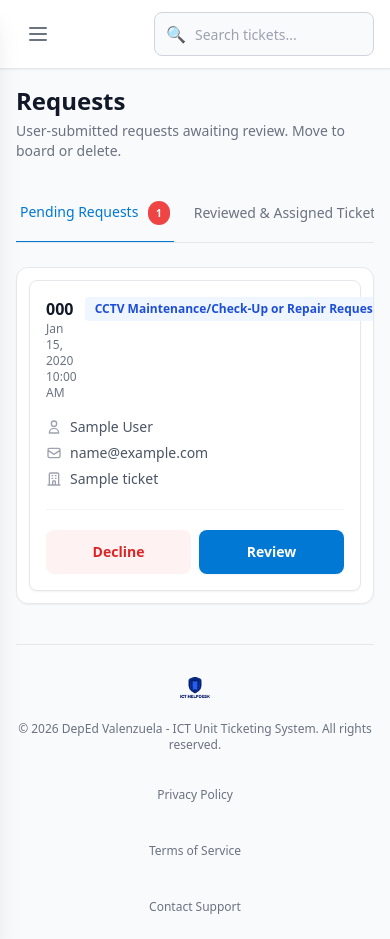
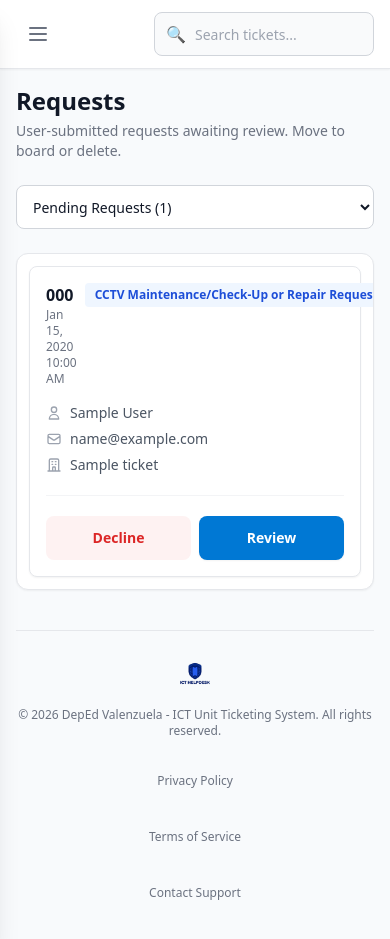
Before and after one commit to gomez28-dev/ict-ticketing-system, a Django app: page /admin-dashboard/requests/ in a window 390 px wide. Run offline with Django 5.2, Linux system fonts and the light colour scheme; a user stored in the database is signed in; tables that the repository leaves empty hold one stand-in row (values such as "Sample post"); some libraries are stand-ins or nearby versions.

Commit message:
Replace tab rows with native select dropdowns on mobile viewports for requests and school dashboard

```diff
--- a/tickets/templates/tickets/ticket_requests.html
+++ b/tickets/templates/tickets/ticket_requests.html
@@ -9,7 +9,18 @@
         </div>
     </div>
 
-    <div class="border-b border-gray-200 dark:border-gray-700 overflow-x-auto whitespace-nowrap hide-scrollbar pb-0">
+    <!-- Mobile dropdown selector -->
+    <div class="md:hidden">
+        <label for="mobile-tab-select" class="sr-only">Select a tab</label>
+        <select id="mobile-tab-select" onchange="switchTab(this.value)" class="w-full rounded-lg border border-gray-300 dark:border-gray-600 bg-white dark:bg-gray-800 text-gray-900 dark:text-white py-2 px-3 text-sm focus:outline-none focus:ring-2 focus:ring-blue-500 min-h-11 transition-colors">
+            <option value="pending">Pending Requests ({{ pending_count }})</option>
+            <option value="reviewed">Reviewed &amp; Assigned Tickets ({{ reviewed_count }})</option>
+            <option value="unresolved">Unresolved Tickets ({{ unresolved_count }})</option>
+        </select>
+    </div>
+
+    <!-- Desktop tabs -->
+    <div class="hidden md:block border-b border-gray-200 dark:border-gray-700 overflow-x-auto whitespace-nowrap hide-scrollbar pb-0">
         <nav class="-mb-px flex min-w-max space-x-4 sm:space-x-8" aria-label="Tabs">
             <button onclick="switchTab('pending')" id="tab-pending" class="tab-btn active whitespace-nowrap min-h-11 py-4 px-1 border-b-2 border-[#0078d4] text-[#0078d4] font-medium text-sm transition-colors">
                 Pending Requests
@@ -332,8 +343,16 @@
 
         document.getElementById('content-' + tabId).classList.remove('hidden');
         const activeBtn = document.getElementById('tab-' + tabId);
+        if (activeBtn) {
             activeBtn.classList.remove('border-transparent', 'text-gray-500', 'dark:text-gray-400');
             activeBtn.classList.add('border-[#0078d4]', 'text-[#0078d4]');
+        }
+
+        // Sync mobile select element
+        const selectEl = document.getElementById('mobile-tab-select');
+        if (selectEl) {
+            selectEl.value = tabId;
+        }
     }
 </script>
 
```
Also changed, not shown: tickets/templates/tickets/school_dashboard.html (+23 -2 lines). Lines whose indentation alone changed are shown as unchanged.
